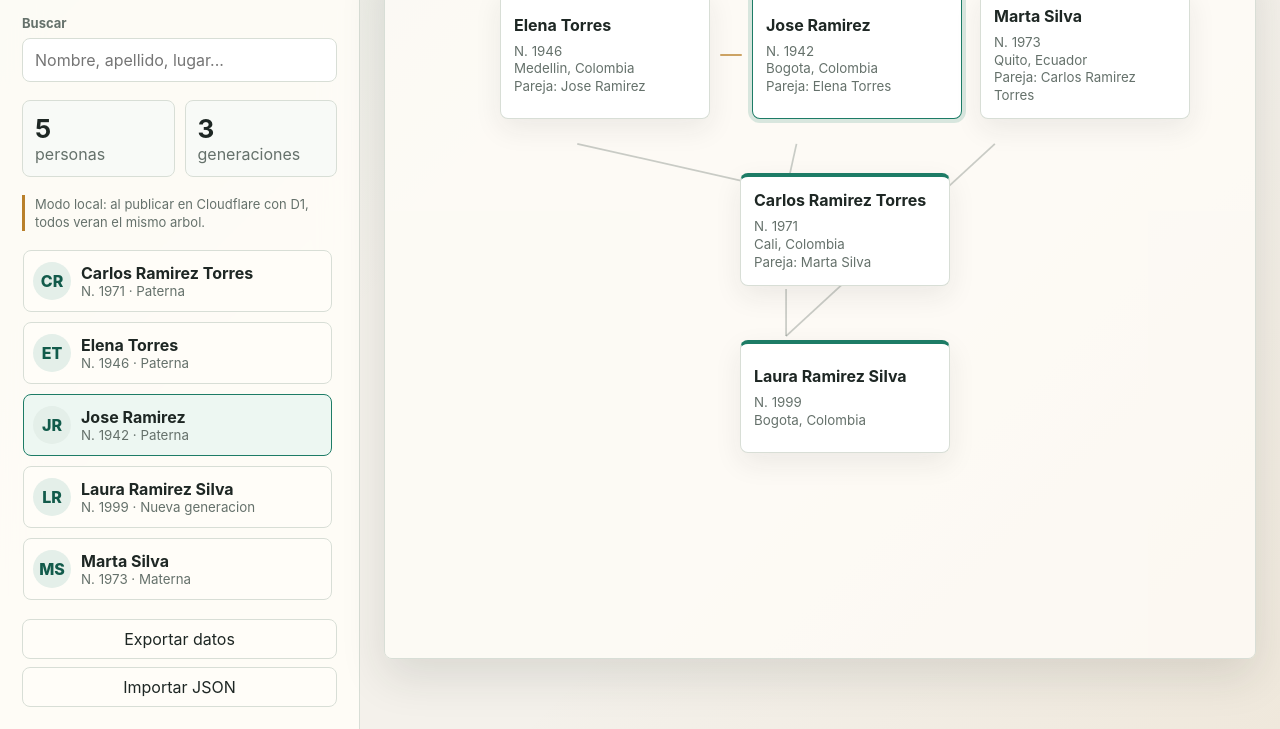
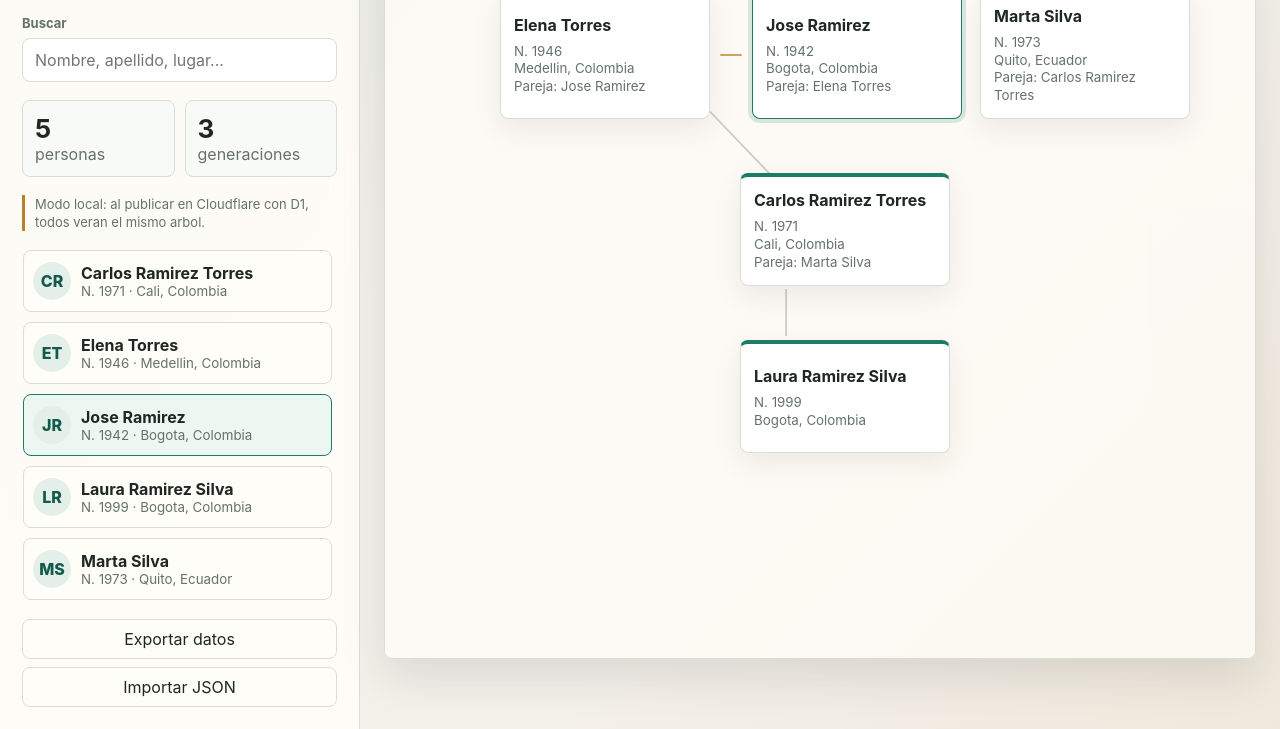
Before and after one commit to daviddoodems/doodems_gentree, a plain HTML site: page index.html in a window 1280 px wide. Shown: the part 131-860 px from the top of the page. Drawn offline with Linux system fonts and the light colour scheme; no server answers.

Commit message:
Simplifica ficha y conecta hijos desde parejas

```diff
--- a/app.js
+++ b/app.js
@@ -100,7 +100,6 @@ const els = {
   birthInput: document.querySelector("#birthInput"),
   deathInput: document.querySelector("#deathInput"),
   placeInput: document.querySelector("#placeInput"),
-  branchInput: document.querySelector("#branchInput"),
   fatherInput: document.querySelector("#fatherInput"),
   motherInput: document.querySelector("#motherInput"),
   partnerInput: document.querySelector("#partnerInput"),
@@ -254,7 +253,7 @@ function renderList() {
   const query = els.searchInput.value.trim().toLowerCase();
   const visiblePeople = people
     .filter((person) => {
-      const haystack = [person.name, person.nickname, person.place, person.branch, person.notes]
+      const haystack = [person.name, person.nickname, person.place, person.notes]
         .join(" ")
         .toLowerCase();
       return haystack.includes(query);
@@ -278,7 +277,7 @@ function renderList() {
     card.classList.toggle("selected", person.id === selectedId);
     node.querySelector(".avatar").textContent = initials(person.name);
     node.querySelector(".person-name").textContent = person.name;
-    node.querySelector(".person-meta").textContent = `${formatYearRange(person)} · ${person.branch || "Sin rama"}`;
+    node.querySelector(".person-meta").textContent = `${formatYearRange(person)} · ${person.place || "Sin lugar"}`;
     button.addEventListener("click", () => {
       selectedId = person.id;
       currentView = "detail";
@@ -332,6 +331,9 @@ function renderTree() {
         const familyUnit = document.createElement("div");
         familyUnit.className = "family-unit";
         familyUnit.dataset.unit = unit.map((person) => person.id).join("-");
+        if (unit.length > 1) {
+          familyUnit.dataset.couple = getCoupleKey(unit[0].id, unit[1].id);
+        }
 
         unit.forEach((person, personIndex) => {
           if (personIndex > 0) {
@@ -378,6 +380,10 @@ function buildFamilyUnits(group) {
   return units;
 }
 
+function getCoupleKey(firstId, secondId) {
+  return [firstId, secondId].sort().join("--");
+}
+
 function createTreePerson(person) {
   const item = document.createElement("article");
   const partner = person.partnerId ? people.find((candidate) => candidate.id === person.partnerId) : null;
@@ -388,7 +394,7 @@ function createTreePerson(person) {
     <button type="button">
       <strong>${escapeHtml(person.name)}</strong>
       <small>${escapeHtml(formatYearRange(person))}</small>
-      <small>${escapeHtml(person.place || person.branch || "Sin lugar")}</small>
+      <small>${escapeHtml(person.place || "Sin lugar")}</small>
       ${partner ? `<small>Pareja: ${escapeHtml(partner.name)}</small>` : ""}
     </button>
   `;
@@ -411,21 +417,62 @@ function drawLines() {
   els.treeLines.replaceChildren();
 
   people.forEach((child) => {
-    [child.fatherId, child.motherId].filter(Boolean).forEach((parentId) => {
-      const parentNode = els.tree.querySelector(`[data-id="${CSS.escape(parentId)}"]`);
-      const childNode = els.tree.querySelector(`[data-id="${CSS.escape(child.id)}"]`);
-      if (!parentNode || !childNode) return;
+    const childNode = els.tree.querySelector(`[data-id="${CSS.escape(child.id)}"]`);
+    if (!childNode) return;
 
-      const parentBox = parentNode.getBoundingClientRect();
-      const childBox = childNode.getBoundingClientRect();
-      const line = document.createElementNS("http://www.w3.org/2000/svg", "line");
-      line.setAttribute("x1", parentBox.left - panelBox.left + els.treePanel.scrollLeft + parentBox.width / 2);
-      line.setAttribute("y1", parentBox.bottom - panelBox.top + els.treePanel.scrollTop);
-      line.setAttribute("x2", childBox.left - panelBox.left + els.treePanel.scrollLeft + childBox.width / 2);
-      line.setAttribute("y2", childBox.top - panelBox.top + els.treePanel.scrollTop);
-      els.treeLines.append(line);
-    });
+    const childPoint = getTopCenter(childNode, panelBox);
+    const parentPoint = getParentLineOrigin(child, panelBox);
+    if (!parentPoint) return;
+
+    drawConnector(parentPoint, childPoint);
   });
+}
+
+function getParentLineOrigin(child, panelBox) {
+  if (child.fatherId && child.motherId) {
+    const coupleNode = els.tree.querySelector(
+      `[data-couple="${CSS.escape(getCoupleKey(child.fatherId, child.motherId))}"]`
+    );
+    const partnerLine = coupleNode?.querySelector(".partner-line");
+    if (partnerLine) return getCenter(partnerLine, panelBox);
+  }
+
+  const parentId = child.fatherId || child.motherId;
+  const parentNode = parentId ? els.tree.querySelector(`[data-id="${CSS.escape(parentId)}"]`) : null;
+  return parentNode ? getBottomCenter(parentNode, panelBox) : null;
+}
+
+function getTopCenter(node, panelBox) {
+  const box = node.getBoundingClientRect();
+  return {
+    x: box.left - panelBox.left + els.treePanel.scrollLeft + box.width / 2,
+    y: box.top - panelBox.top + els.treePanel.scrollTop
+  };
+}
+
+function getBottomCenter(node, panelBox) {
+  const box = node.getBoundingClientRect();
+  return {
+    x: box.left - panelBox.left + els.treePanel.scrollLeft + box.width / 2,
+    y: box.bottom - panelBox.top + els.treePanel.scrollTop
+  };
+}
+
+function getCenter(node, panelBox) {
+  const box = node.getBoundingClientRect();
+  return {
+    x: box.left - panelBox.left + els.treePanel.scrollLeft + box.width / 2,
+    y: box.top - panelBox.top + els.treePanel.scrollTop + box.height / 2
+  };
+}
+
+function drawConnector(from, to) {
+  const line = document.createElementNS("http://www.w3.org/2000/svg", "line");
+  line.setAttribute("x1", from.x);
+  line.setAttribute("y1", from.y);
+  line.setAttribute("x2", to.x);
+  line.setAttribute("y2", to.y);
+  els.treeLines.append(line);
 }
 
 function renderForm() {
@@ -437,7 +484,6 @@ function renderForm() {
   els.birthInput.value = person?.birth || "";
   els.deathInput.value = person?.death || "";
   els.placeInput.value = person?.place || "";
-  els.branchInput.value = person?.branch || "";
   els.fatherInput.value = person?.fatherId || "";
   els.motherInput.value = person?.motherId || "";
   els.partnerInput.value = person?.partnerId || "";
@@ -472,7 +518,7 @@ function readForm() {
     birth: els.birthInput.value,
     death: els.deathInput.value,
     place: els.placeInput.value.trim(),
-    branch: els.branchInput.value.trim(),
+    branch: selectedPerson()?.branch || "",
     fatherId: els.fatherInput.value,
     motherId: els.motherInput.value,
     partnerId: els.partnerInput.value,
--- a/index.html
+++ b/index.html
@@ -100,10 +100,6 @@
                 <input id="placeInput" placeholder="Ciudad, pais">
               </label>
               <label class="field">
-                <span>Rama familiar</span>
-                <input id="branchInput" placeholder="Materna, paterna...">
-              </label>
-              <label class="field">
                 <span>Padre</span>
                 <select id="fatherInput"></select>
               </label>
```
Also changed, not shown: functions/api/people.js (+5 -5 lines).
